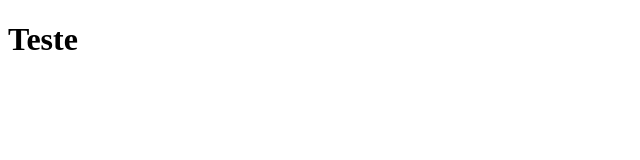
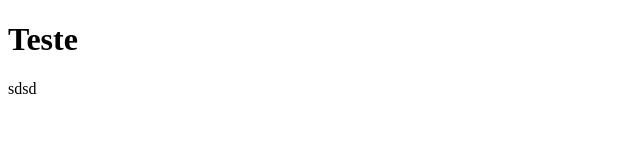
Before and after one commit to Chuisso0/curso_git_1, a plain HTML site: page index.html in a window 1280 px wide. Shown: the full height of the page, 0-640 px from the left. Drawn offline with Linux system fonts and the light colour scheme.

Commit message:
enviando alteração para produção

```diff
--- a/index.html
+++ b/index.html
@@ -7,5 +7,6 @@
 </head>
 <body>
     <h1>Teste</h1>
+    <p>sdsd</p>
 </body>
 </html>
```
